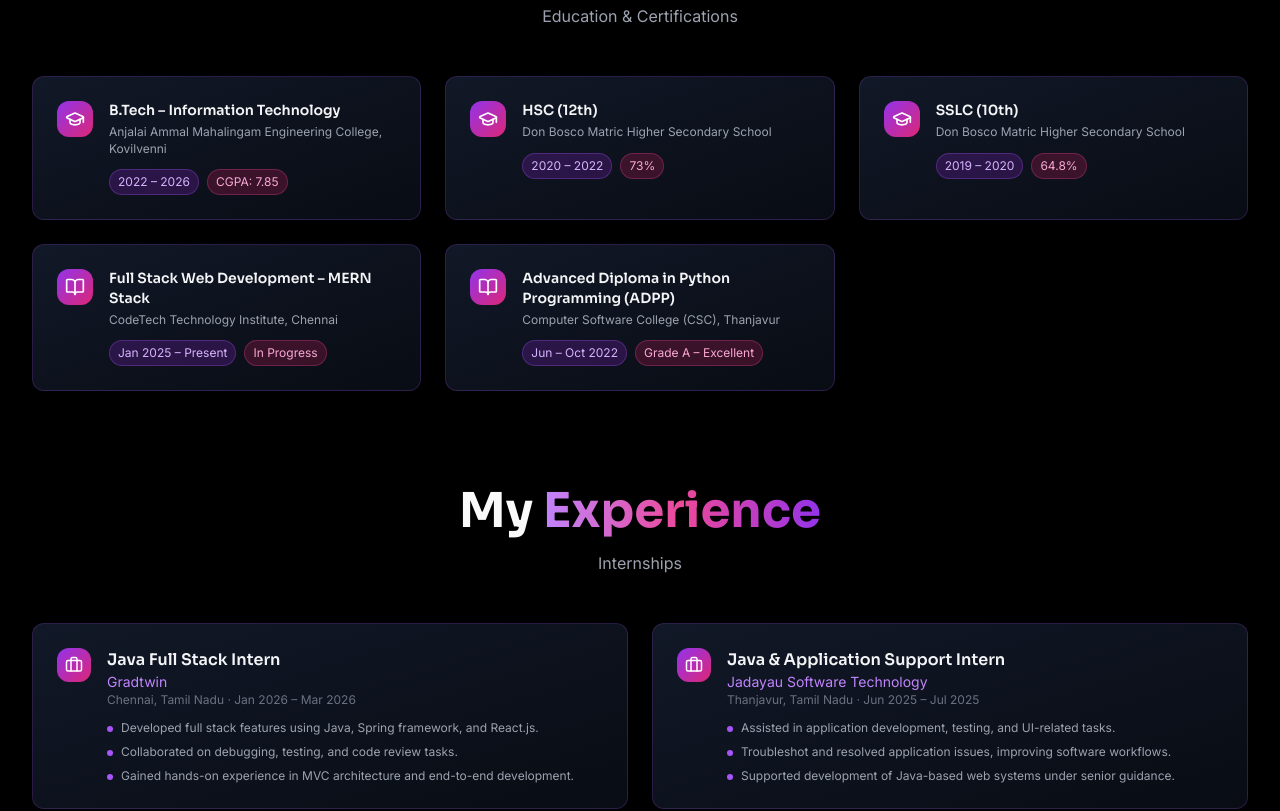
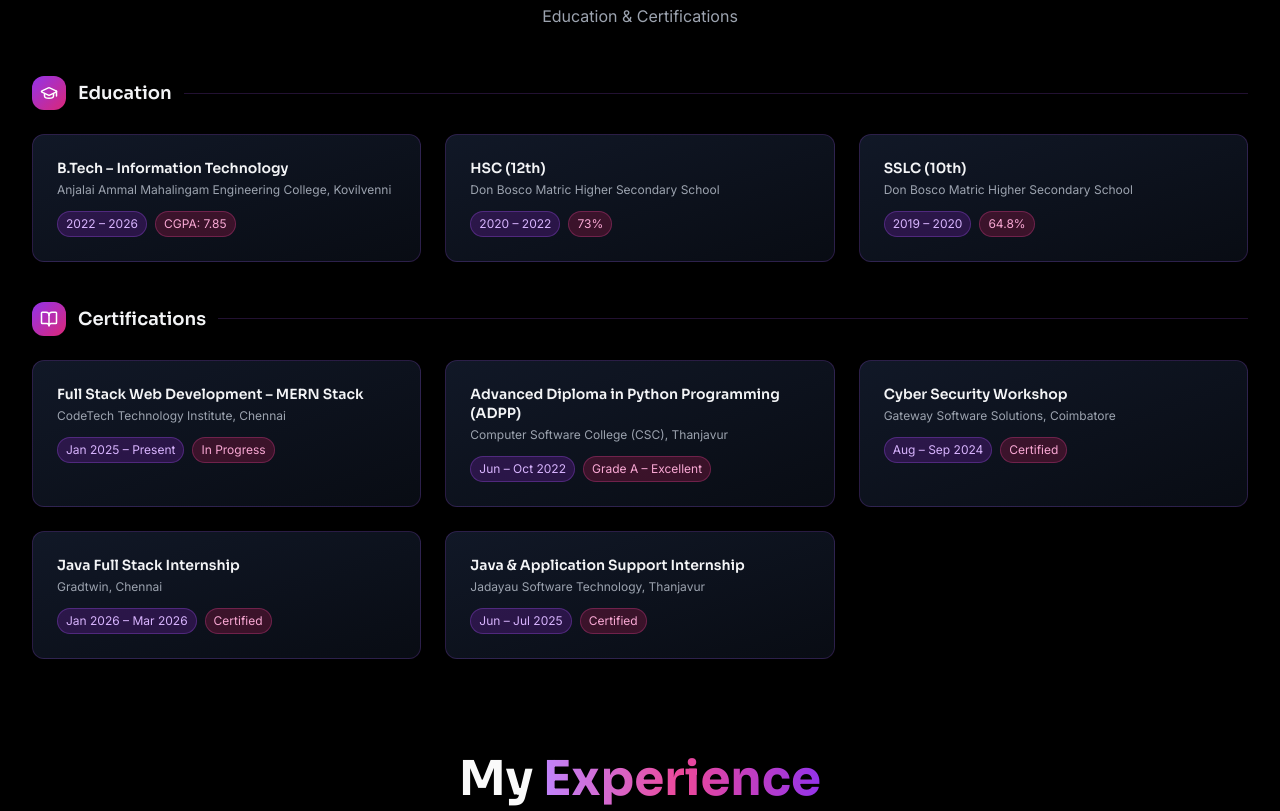
Before and after one commit to Richard00726/My-Portfolio, a React (Vite) app: page / in a window 1280 px wide. Shown: the part 1820-2631 px from the top of the page. Built offline with nearby package versions, Linux system fonts and the light colour scheme.

Commit message:
fix changes in skill.tsx

```diff
--- a/src/components/sections/Skills.tsx
+++ b/src/components/sections/Skills.tsx
@@ -1,40 +1,56 @@
 import { Code2, Database, GraduationCap, Layers, BookOpen, Wrench, Briefcase, FileText, ExternalLink } from 'lucide-react'
 
-const qualifications = [
+const education = [
   {
-    type: 'education',
     degree: 'B.Tech – Information Technology',
     institution: 'Anjalai Ammal Mahalingam Engineering College, Kovilvenni',
     year: '2022 – 2026',
     score: 'CGPA: 7.85',
   },
   {
-    type: 'education',
     degree: 'HSC (12th)',
     institution: 'Don Bosco Matric Higher Secondary School',
     year: '2020 – 2022',
     score: '73%',
   },
   {
-    type: 'education',
     degree: 'SSLC (10th)',
     institution: 'Don Bosco Matric Higher Secondary School',
     year: '2019 – 2020',
     score: '64.8%',
   },
+]
+
+const certifications = [
   {
-    type: 'certification',
     degree: 'Full Stack Web Development – MERN Stack',
     institution: 'CodeTech Technology Institute, Chennai',
     year: 'Jan 2025 – Present',
     score: 'In Progress',
   },
   {
-    type: 'certification',
     degree: 'Advanced Diploma in Python Programming (ADPP)',
     institution: 'Computer Software College (CSC), Thanjavur',
     year: 'Jun – Oct 2022',
     score: 'Grade A – Excellent',
+  },
+  {
+    degree: 'Cyber Security Workshop',
+    institution: 'Gateway Software Solutions, Coimbatore',
+    year: 'Aug – Sep 2024',
+    score: 'Certified',
+  },
+  {
+    degree: 'Java Full Stack Internship',
+    institution: 'Gradtwin, Chennai',
+    year: 'Jan 2026 – Mar 2026',
+    score: 'Certified',
+  },
+  {
+    degree: 'Java & Application Support Internship',
+    institution: 'Jadayau Software Technology, Thanjavur',
+    year: 'Jun – Jul 2025',
+    score: 'Certified',
   },
 ]
 
@@ -77,11 +93,22 @@ const internships = [
     title: 'Java & Application Support Intern',
     company: 'Jadayau Software Technology',
     location: 'Thanjavur, Tamil Nadu',
-    duration: 'Jun 2025 – Jul 2025',
+    duration: 'Jun – Jul 2025',
     points: [
       'Assisted in application development, testing, and UI-related tasks.',
       'Troubleshot and resolved application issues, improving software workflows.',
       'Supported development of Java-based web systems under senior guidance.',
+    ],
+  },
+  {
+    title: 'Cyber Security Workshop Intern',
+    company: 'Gateway Software Solutions',
+    location: 'Coimbatore, Tamil Nadu',
+    duration: 'Aug – Sep 2024',
+    points: [
+      'Completed hands-on workshop on Cyber Security concepts and practices.',
+      'Trained under Hewlett Packard Enterprise delivery program.',
+      'Gained exposure to secure system design and threat analysis.',
     ],
   },
 ]
@@ -98,15 +125,19 @@ export default function Skills() {
           </h2>
           <p className="text-gray-400">Education & Certifications</p>
         </div>
-        <div className="grid grid-cols-1 md:grid-cols-2 lg:grid-cols-3 gap-6 mb-24">
-          {qualifications.map((q, index) => {
-            const Icon = q.type === 'education' ? GraduationCap : BookOpen
-            return (
+
+        {/* Education */}
+        <div className="mb-10">
+          <div className="flex items-center gap-3 mb-6">
+            <div className="p-2 bg-gradient-to-br from-purple-600 to-pink-600 rounded-lg">
+              <GraduationCap size={18} className="text-white" />
+            </div>
+            <h3 className="text-lg font-semibold text-gray-100">Education</h3>
+            <div className="flex-1 h-px bg-purple-500/20"></div>
+          </div>
+          <div className="grid grid-cols-1 md:grid-cols-2 lg:grid-cols-3 gap-6">
+            {education.map((q, index) => (
               <div key={index} className="relative bg-gradient-to-br from-gray-900 to-gray-900/50 rounded-xl p-6 border border-purple-500/20 hover:border-purple-500/50 transition-all duration-300">
-                <div className="flex items-start gap-4">
-                  <div className="p-2 bg-gradient-to-br from-purple-600 to-pink-600 rounded-lg shrink-0">
-                    <Icon size={20} className="text-white" />
-                  </div>
                 <div className="space-y-1">
                   <h3 className="font-semibold text-gray-100 text-sm leading-snug">{q.degree}</h3>
                   <p className="text-xs text-gray-400 leading-snug">{q.institution}</p>
@@ -116,9 +147,33 @@ export default function Skills() {
                   </div>
                 </div>
               </div>
+            ))}
           </div>
-            )
-          })}
+        </div>
+
+        {/* Certifications */}
+        <div className="mb-24">
+          <div className="flex items-center gap-3 mb-6">
+            <div className="p-2 bg-gradient-to-br from-purple-600 to-pink-600 rounded-lg">
+              <BookOpen size={18} className="text-white" />
+            </div>
+            <h3 className="text-lg font-semibold text-gray-100">Certifications</h3>
+            <div className="flex-1 h-px bg-purple-500/20"></div>
+          </div>
+          <div className="grid grid-cols-1 md:grid-cols-2 lg:grid-cols-3 gap-6">
+            {certifications.map((q, index) => (
+              <div key={index} className="relative bg-gradient-to-br from-gray-900 to-gray-900/50 rounded-xl p-6 border border-purple-500/20 hover:border-purple-500/50 transition-all duration-300">
+                <div className="space-y-1">
+                  <h3 className="font-semibold text-gray-100 text-sm leading-snug">{q.degree}</h3>
+                  <p className="text-xs text-gray-400 leading-snug">{q.institution}</p>
+                  <div className="flex flex-wrap gap-2 pt-2">
+                    <span className="text-xs px-2 py-1 rounded-full bg-purple-900/40 border border-purple-500/30 text-purple-300">{q.year}</span>
+                    <span className="text-xs px-2 py-1 rounded-full bg-pink-900/40 border border-pink-500/30 text-pink-300">{q.score}</span>
+                  </div>
+                </div>
+              </div>
+            ))}
+          </div>
         </div>
 
         {/* 2. Experience */}
@@ -128,7 +183,7 @@ export default function Skills() {
           </h2>
           <p className="text-gray-400">Internships</p>
         </div>
-        <div className="grid grid-cols-1 md:grid-cols-2 gap-6 mb-24">
+        <div className="grid grid-cols-1 md:grid-cols-2 lg:grid-cols-3 gap-6 mb-24">
           {internships.map((intern, index) => (
             <div key={index} className="bg-gradient-to-br from-gray-900 to-gray-900/50 rounded-xl p-6 border border-purple-500/20 hover:border-purple-500/50 transition-all duration-300 flex flex-col">
               <div className="flex items-start gap-4">
@@ -183,7 +238,7 @@ export default function Skills() {
           })}
         </div>
 
-        {/* 4. Resume — Option C Centered Minimal */}
+        {/* 4. Resume */}
         <div className="text-center mb-12">
           <h2 className="text-4xl md:text-5xl font-bold mb-4">
             My <span className="text-gradient">Resume</span>
```
Lines whose indentation alone changed are shown as unchanged.
